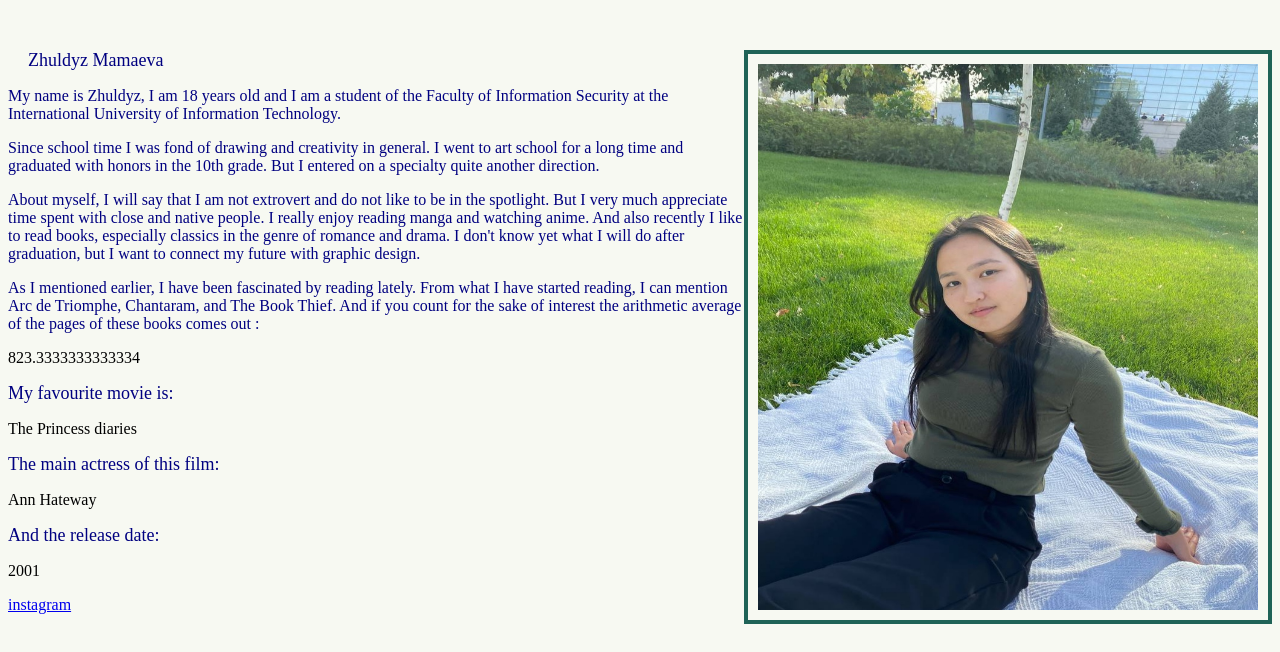
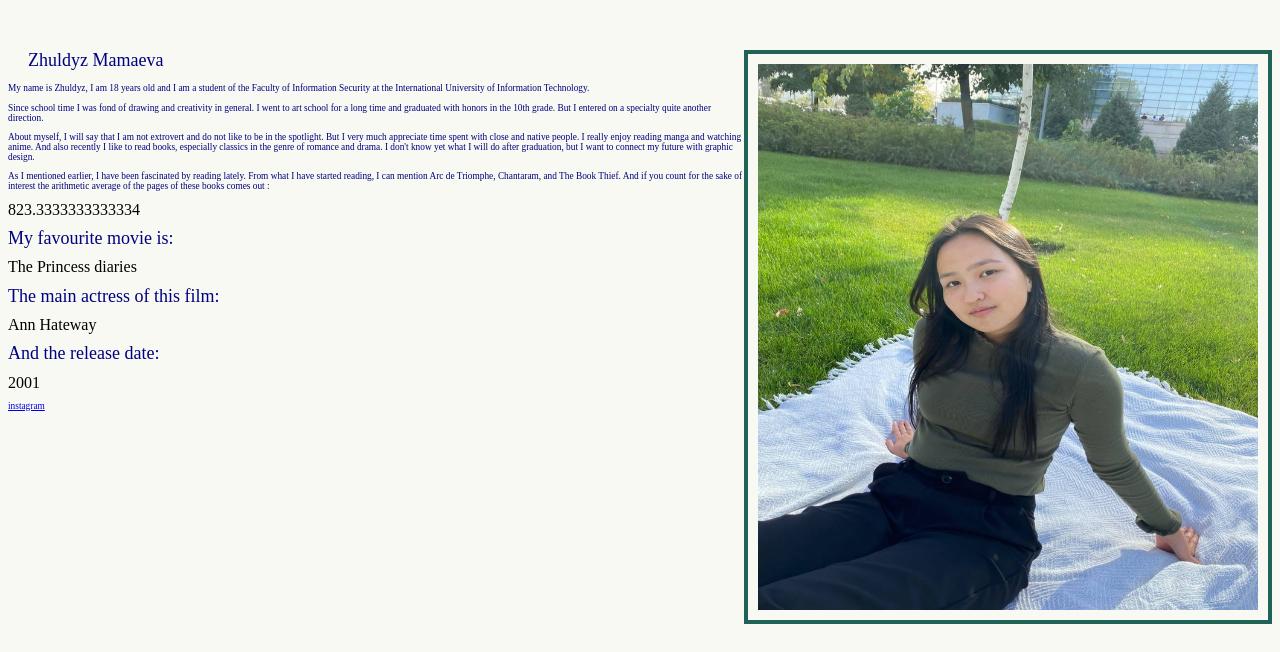
Before and after one commit to Mamaeva30708/Mamaeva30708.github.io, a plain HTML site: page lab3/ind.html in a window 1280 px wide. Shown: the part 148-800 px from the top of the page. Drawn offline with Linux system fonts and the light colour scheme.

Commit message:
Update hhh.css

```diff
--- a/lab3/hhh.css
+++ b/lab3/hhh.css
@@ -23,6 +23,7 @@ font-family: "Gabriela";
 
 
 p {
+    font-size: 7pt;
     font-weight: normal;
     color: #000080;
     font-family: "Times New Roman", Times, serif;
```
